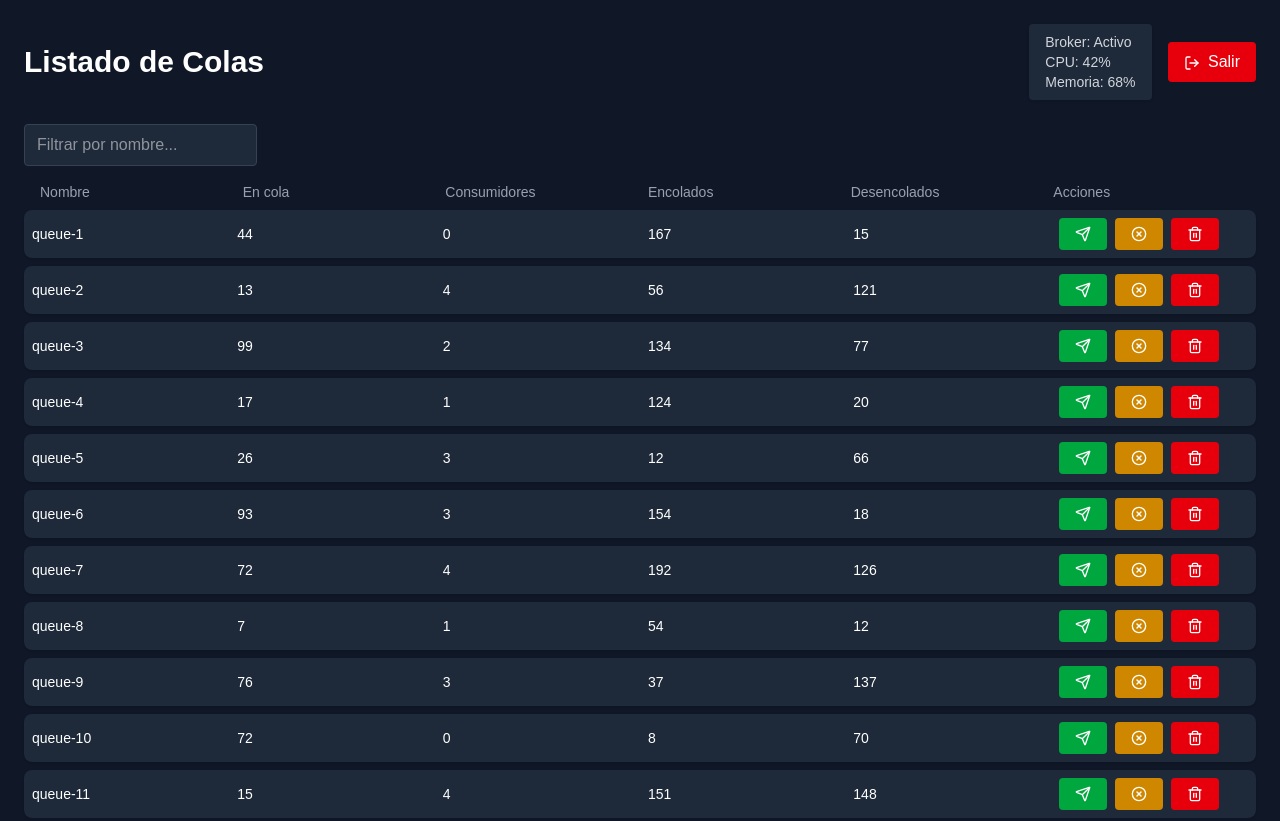
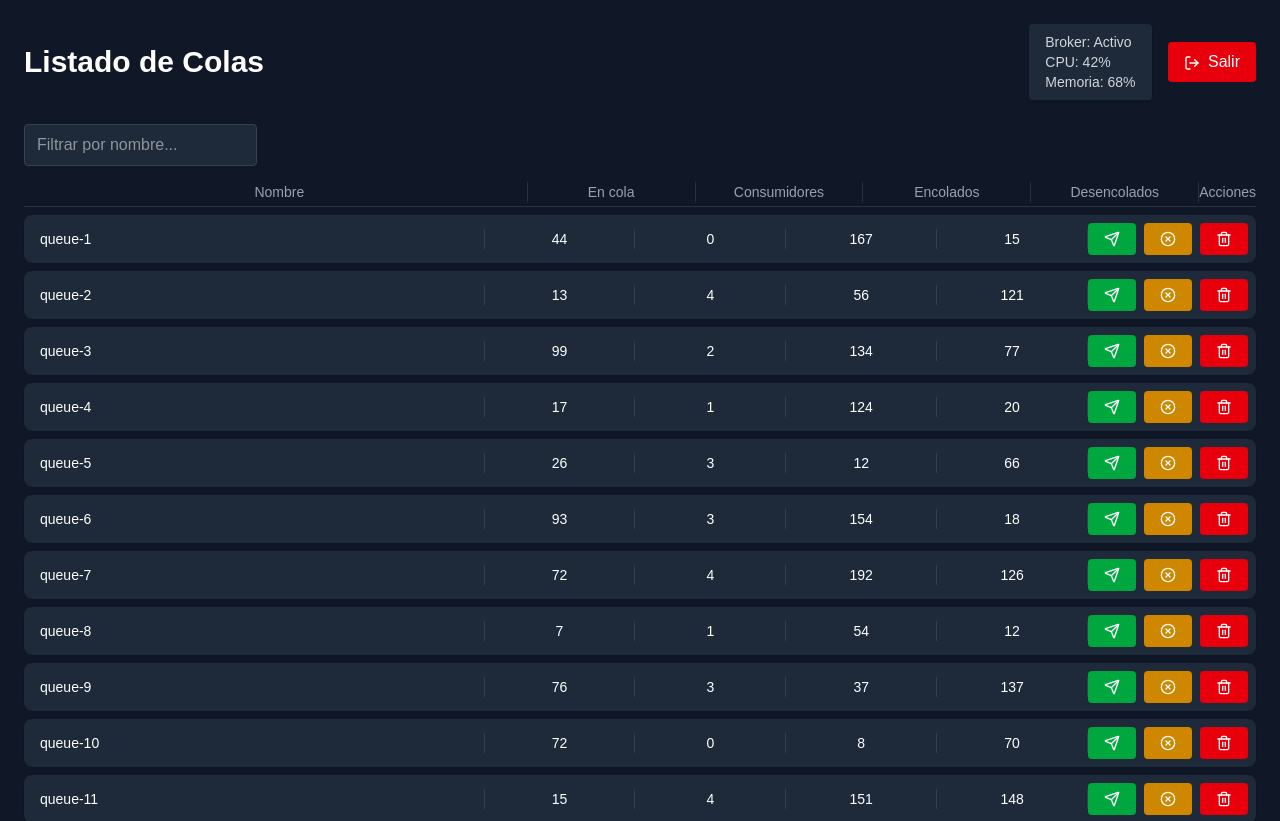
Before and after one commit to Editame/broker-manager-portal, a Next.js app: page / in a window 1280 px wide. Shown: the top 821 px of the page. Built offline with nearby package versions, Linux system fonts and the light colour scheme.

Commit message:
feat: Add basic queue management UI (main)
This commit introduces a basic UI for managing queues.
It includes filtering, pagination, and actions like
sending messages, purging, and deleting queues. Data
is currently mocked.

```diff
--- a/src/app/page.tsx
+++ b/src/app/page.tsx
@@ -1,11 +1,13 @@
+/* Archivo: src/app/page.tsx */
+
 'use client';
 
-import {useEffect, useState} from 'react';
-import {Skeleton} from '@/components/ui/Skeleton';
-import {Button} from '@/components/ui/Button';
-import {Send, Trash2, XCircle, LogOut} from 'lucide-react';
-import {Tooltip} from '@/components/ui/Tooltip';
-import {TooltipProvider} from "@radix-ui/react-tooltip";
+import { useEffect, useState } from 'react';
+import { Skeleton } from '@/components/ui/Skeleton';
+import { Button } from '@/components/ui/Button';
+import { Send, Trash2, XCircle, LogOut } from 'lucide-react';
+import { TooltipProvider } from '@radix-ui/react-tooltip';
+import { Tooltip } from '@/components/ui/Tooltip';
 
 interface QueueInfo {
     name: string;
@@ -24,9 +26,8 @@ export default function HomePage() {
     const [currentPage, setCurrentPage] = useState(1);
     const itemsPerPage = 15;
 
-    // Mock data
     useEffect(() => {
-        const mockData: QueueInfo[] = Array.from({length: 20}).map((_, i) => ({
+        const mockData: QueueInfo[] = Array.from({ length: 20 }).map((_, i) => ({
             name: `queue-${i + 1}`,
             consumerCount: Math.floor(Math.random() * 5),
             queueSize: Math.floor(Math.random() * 100),
@@ -59,7 +60,7 @@ export default function HomePage() {
                             className="bg-red-600 hover:bg-red-700 text-white"
                             onClick={() => alert('Cerrar sesión')}
                         >
-                            <LogOut className="w-4 h-4 inline mr-1"/> Salir
+                            <LogOut className="w-4 h-4 inline mr-1" /> Salir
                         </Button>
                     </div>
                 </div>
@@ -76,40 +77,40 @@ export default function HomePage() {
 
                 {loading ? (
                     <div className="space-y-4">
-                        {Array.from({length: 3}).map((_, i) => (
-                            <Skeleton key={i} className="h-16 w-full rounded bg-gray-800"/>
+                        {Array.from({ length: 3 }).map((_, i) => (
+                            <Skeleton key={i} className="h-16 w-full rounded bg-gray-800" />
                         ))}
                     </div>
                 ) : error ? (
                     <p className="text-red-400">{error}</p>
                 ) : (
                     <div className="space-y-2">
-                        <div className="grid grid-cols-6 gap-4 px-4 text-sm text-gray-400">
-                            <div>Nombre</div>
-                            <div>En cola</div>
-                            <div>Consumidores</div>
-                            <div>Encolados</div>
-                            <div>Desencolados</div>
-                            <div>Acciones</div>
+                        <div className="grid grid-cols-[3fr_1fr_1fr_1fr_1fr_auto] gap-0 text-sm text-gray-400 border-b border-white/10 pb-1">
+                            <div className="pl-2 text-center border-r border-white/10">Nombre</div>
+                            <div className="text-center border-r border-white/10">En cola</div>
+                            <div className="text-center border-r border-white/10">Consumidores</div>
+                            <div className="text-center border-r border-white/10">Encolados</div>
+                            <div className="text-center border-r border-white/10">Desencolados</div>
+                            <div className="text-center">Acciones</div>
                         </div>
 
                         {paginatedQueues.map((queue) => (
                             <div
                                 key={queue.name}
-                                className="grid grid-cols-6 gap-4 bg-gray-800 p-2 rounded-lg shadow-sm text-sm items-center"
+                                className="grid grid-cols-[3fr_1fr_1fr_1fr_1fr_auto] gap-0 bg-gray-800 px-2 py-2 rounded-lg shadow-sm text-sm items-center"
                             >
-                                <div>{queue.name}</div>
-                                <div>{queue.queueSize}</div>
-                                <div>{queue.consumerCount}</div>
-                                <div>{queue.enqueueCount}</div>
-                                <div>{queue.dequeueCount}</div>
-                                <div className="flex gap-2">
+                                <div className="truncate pl-2 border-r border-white/10">{queue.name}</div>
+                                <div className="text-center border-r border-white/10">{queue.queueSize}</div>
+                                <div className="text-center border-r border-white/10">{queue.consumerCount}</div>
+                                <div className="text-center border-r border-white/10">{queue.enqueueCount}</div>
+                                <div className="text-center border-r border-white/10">{queue.dequeueCount}</div>
+                                <div className="flex justify-center gap-2">
                                     <Tooltip content="Enviar mensaje">
                                         <Button
                                             className="bg-green-600 hover:bg-green-700 text-white"
                                             onClick={() => alert(`Enviar mensaje a ${queue.name}`)}
                                         >
-                                            <Send className="w-4 h-4"/>
+                                            <Send className="w-4 h-4" />
                                         </Button>
                                     </Tooltip>
 
@@ -118,7 +119,7 @@ export default function HomePage() {
                                             className="bg-yellow-600 hover:bg-yellow-700 text-white"
                                             onClick={() => alert(`Purgar cola ${queue.name}`)}
                                         >
-                                            <XCircle className="w-4 h-4"/>
+                                            <XCircle className="w-4 h-4" />
                                         </Button>
                                     </Tooltip>
 
@@ -127,7 +128,7 @@ export default function HomePage() {
                                             className="bg-red-600 hover:bg-red-700 text-white"
                                             onClick={() => alert(`Eliminar cola ${queue.name}`)}
                                         >
-                                            <Trash2 className="w-4 h-4"/>
+                                            <Trash2 className="w-4 h-4" />
                                         </Button>
                                     </Tooltip>
                                 </div>
```
